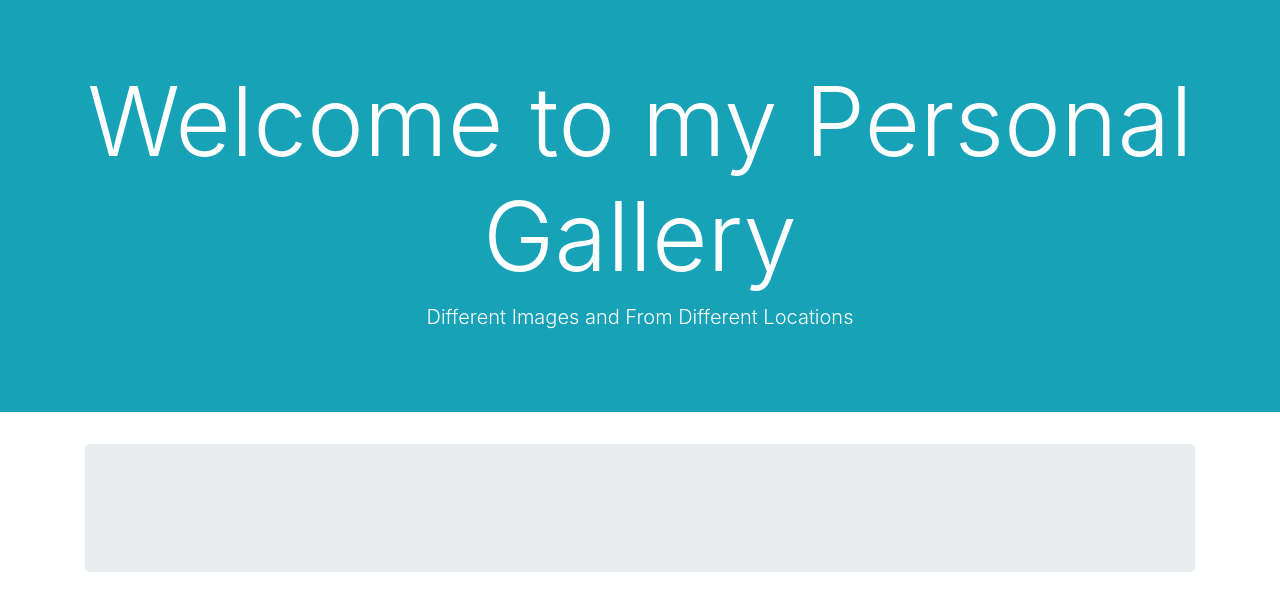
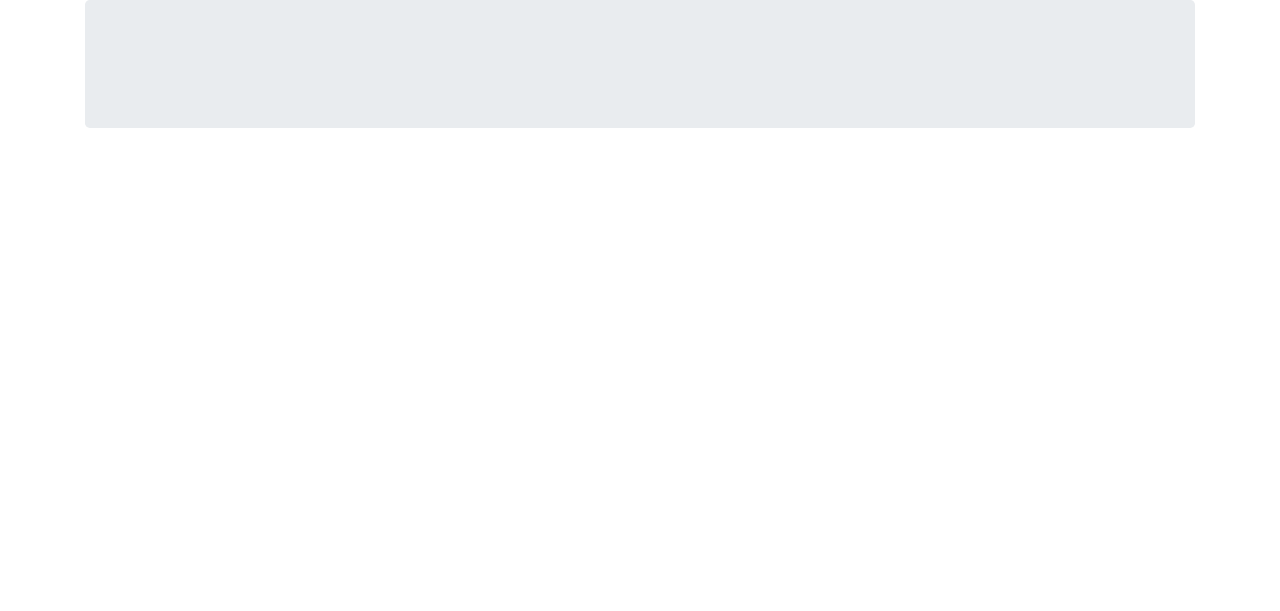
Before and after one commit to jinka/Personal-Gallery, a Django app: page / in a window 1280 px wide. Shown: the part 154-765 px from the top of the page. Run offline with Django 3.2, Linux system fonts and the light colour scheme; data that the repository does not hold is empty; some libraries are stand-ins or nearby versions.

Commit message:
Template Styling

```diff
--- a/gallery/templates/index.html
+++ b/gallery/templates/index.html
@@ -15,8 +15,8 @@
 </head>
 
 <body>
-        <div class="container">
-              <nav class="navbar navbar-expand-sm navbar-light" style="background-color:aquamarine">
+      <div class="container">
+      <nav class="navbar navbar-expand-sm navbar-light" style="background-color:aquamarine">
         <a class="navbar-brand" href="#">
             <img src="static/index.png" alt="">
             Personal Gallery
@@ -41,17 +41,19 @@
       </div>
 
     </nav>
-    <div class="jumbotron jumbotron-fluid bg-info text-white text-center" style="background:#aaa;">
+    <!-- <div class="jumbotron jumbotron-fluid bg-info text-white text-center" style="background:#aaa;">
       <div class="container">
-        <h1 class="display-1">Welcome to my Personal Gallery</h1>
+        <h5 class="display-4">Welcome to my Personal Gallery</h5>
         <p class="lead">Different Images and From Different Locations</p>
 
       </div>
-    </div>
+    </div> -->
     <div class="container text-muted">
         <div class="jumbotron">
-            <div class="row">
-              <div class="col-md-6 col-lg-3">
+            <!-- <div class="row-fluid">
+              <div class="col-md-6 col-lg-3"> -->
+              <div class="card-group">
+
                 {% for image in images %}
                     <div class="card">
                       <img src="{{ image.image.url }}" class="card-img-top img-fluid">
@@ -61,11 +63,12 @@
                     </div>
                 </div>
                 {% endfor %}
+              </div>
 
               </div>
             </div>
-        </div>
-    </div>
+        <!-- </div>
+    </div> -->
 </body>
 
 </html>
```
